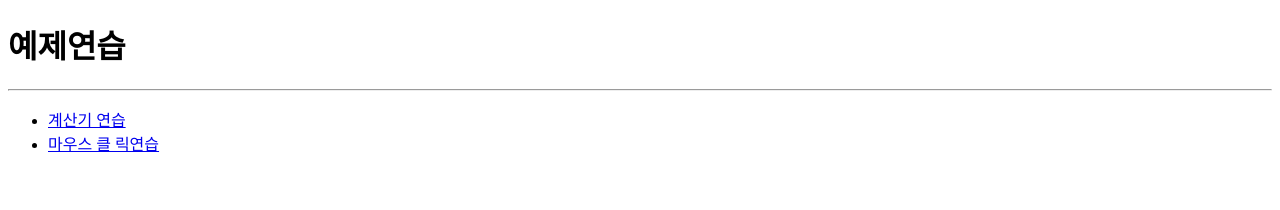
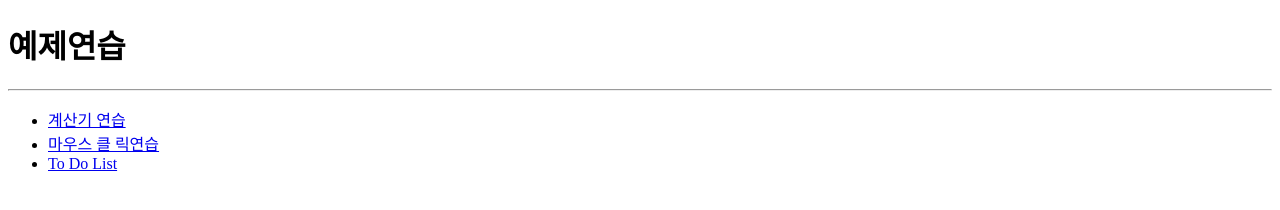
Before and after one commit to doryjam/doryjam, a plain HTML site: page practice.html in a window 1280 px wide. Drawn offline with Linux system fonts and the light colour scheme.

Commit message:
Update practice.html

```diff
--- a/practice.html
+++ b/practice.html
@@ -9,6 +9,7 @@
 <ul>
 <li><a href="https://doryjam.github.io/doryjam/%EA%B3%84%EC%82%B0%EA%B8%B0">계산기 연습</a></li>
 <li><a href="https://doryjam.github.io/doryjam/%EB%A7%88%EC%9A%B0%EC%8A%A4%ED%81%B4%EB%A6%AD">마우스 클 릭연습</a></li>
+  <li><a href="https://doryjam.github.io/doryjam/to-do%20list">To Do List</a></li>
 </ul>
 </body>
 </html>
```
